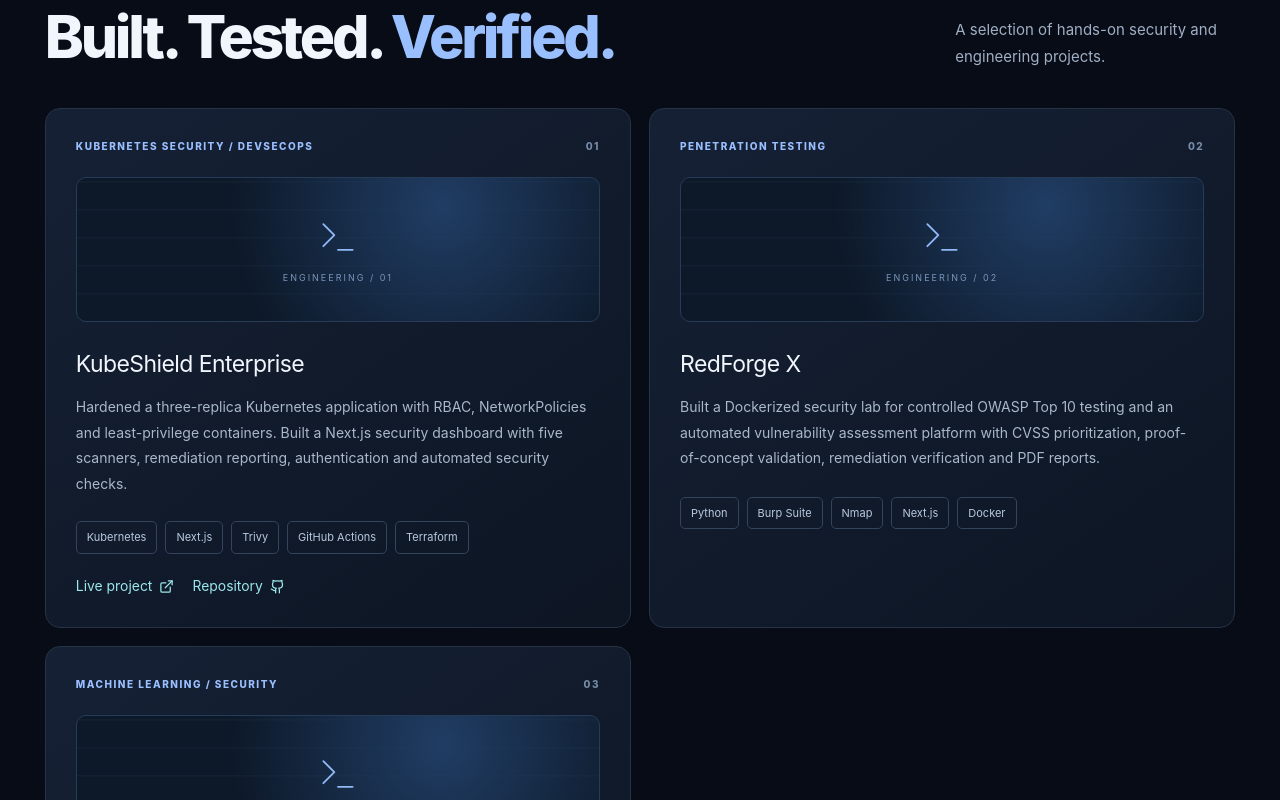
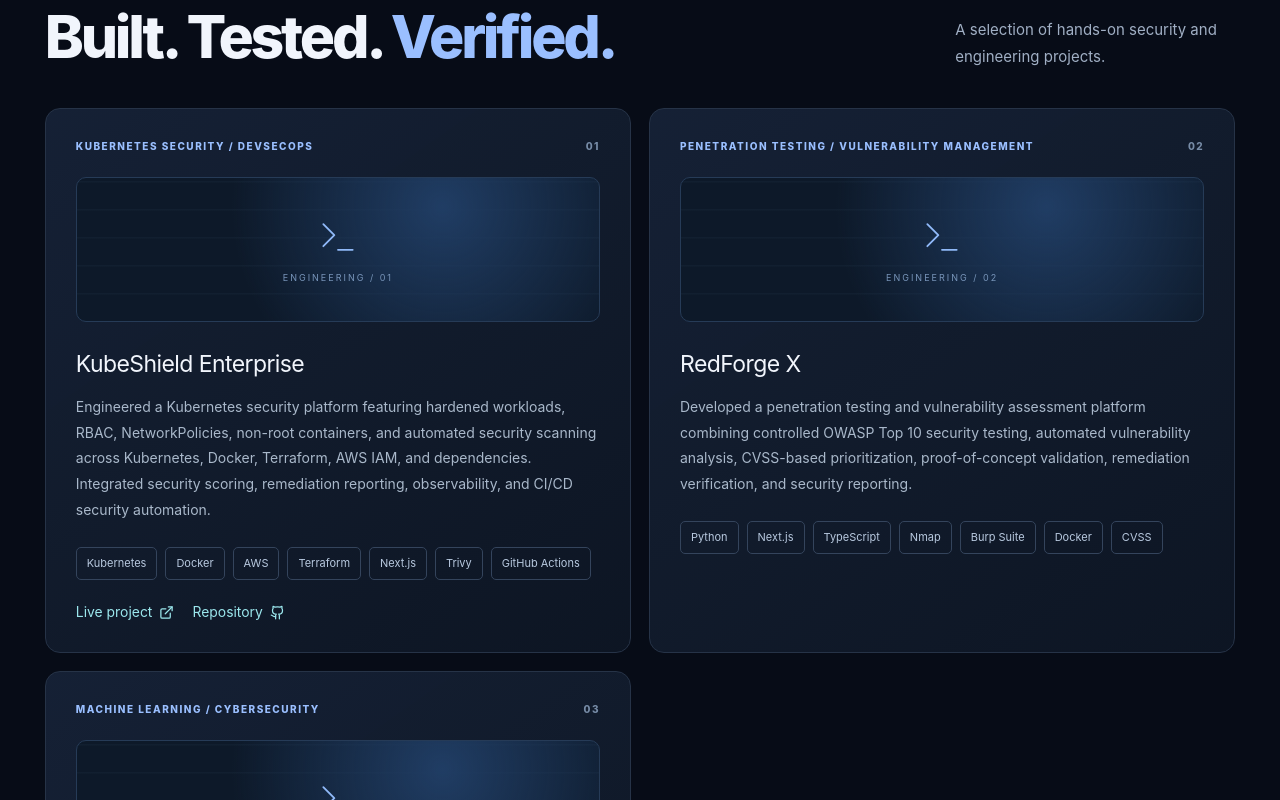
Before and after one commit to S18-01/Siddharth-Portfolio, a Next.js app: page / in a window 1280 px wide. Shown: the part 2600-3400 px from the top of the page. Built offline with nearby package versions, Linux system fonts and the light colour scheme.

Commit message:
Improve cybersecurity project descriptions

```diff
--- a/app/page.tsx
+++ b/app/page.tsx
@@ -11,9 +11,33 @@ const specializations = [
   { number:'04', icon:Code2, title:'Development & Automation', description:'Building practical services and scripts with an emphasis on clarity, reliability, and secure engineering practices.', tags:['Python','Java','REST APIs'] },
 ];
 const projects = [
-  {number:'01',tag:'KUBERNETES SECURITY / DEVSECOPS',title:'KubeShield Enterprise',desc:'Hardened a three-replica Kubernetes application with RBAC, NetworkPolicies and least-privilege containers. Built a Next.js security dashboard with five scanners, remediation reporting, authentication and automated security checks.',stack:['Kubernetes','Next.js','Trivy','GitHub Actions','Terraform'],live:'https://kube-shield-enterprise.vercel.app',repo:'https://github.com/S18-01/KubeShield-Enterprise'},
-  {number:'02',tag:'PENETRATION TESTING',title:'RedForge X',desc:'Built a Dockerized security lab for controlled OWASP Top 10 testing and an automated vulnerability assessment platform with CVSS prioritization, proof-of-concept validation, remediation verification and PDF reports.',stack:['Python','Burp Suite','Nmap','Next.js','Docker'],live:null,repo:null},
-  {number:'03',tag:'MACHINE LEARNING / SECURITY',title:'Cyber Incident Classification',desc:'Developed a machine learning classification model to analyze cybersecurity incidents, identify threat patterns and support prioritization using preprocessing, feature engineering and exploratory data analysis.',stack:['Python','Machine Learning','Data Mining','EDA'],live:null,repo:null},
+  {
+    number:'01',
+    tag:'KUBERNETES SECURITY / DEVSECOPS',
+    title:'KubeShield Enterprise',
+    desc:'Engineered a Kubernetes security platform featuring hardened workloads, RBAC, NetworkPolicies, non-root containers, and automated security scanning across Kubernetes, Docker, Terraform, AWS IAM, and dependencies. Integrated security scoring, remediation reporting, observability, and CI/CD security automation.',
+    stack:['Kubernetes','Docker','AWS','Terraform','Next.js','Trivy','GitHub Actions'],
+    live:'https://kube-shield-enterprise.vercel.app',
+    repo:'https://github.com/S18-01/KubeShield-Enterprise'
+  },
+  {
+    number:'02',
+    tag:'PENETRATION TESTING / VULNERABILITY MANAGEMENT',
+    title:'RedForge X',
+    desc:'Developed a penetration testing and vulnerability assessment platform combining controlled OWASP Top 10 security testing, automated vulnerability analysis, CVSS-based prioritization, proof-of-concept validation, remediation verification, and security reporting.',
+    stack:['Python','Next.js','TypeScript','Nmap','Burp Suite','Docker','CVSS'],
+    live:null,
+    repo:null
+  },
+  {
+    number:'03',
+    tag:'MACHINE LEARNING / CYBERSECURITY',
+    title:'Cyber Incident Classification',
+    desc:'Developed a machine learning solution for classifying cybersecurity incidents and identifying threat patterns through data preprocessing, feature engineering, exploratory data analysis, and predictive modeling to support incident prioritization.',
+    stack:['Python','Scikit-learn','Pandas','Machine Learning','EDA'],
+    live:null,
+    repo:null
+  },
 ];
 const experience = [
   {role:'Graduate Assistant',organization:'University of Maryland, College Park',date:'Jan 2026 - May 2026',detail:'Guided hands-on security labs with Nmap, Wireshark and Linux, helping students analyze traffic, assess vulnerabilities and troubleshoot security tools.'},
```
